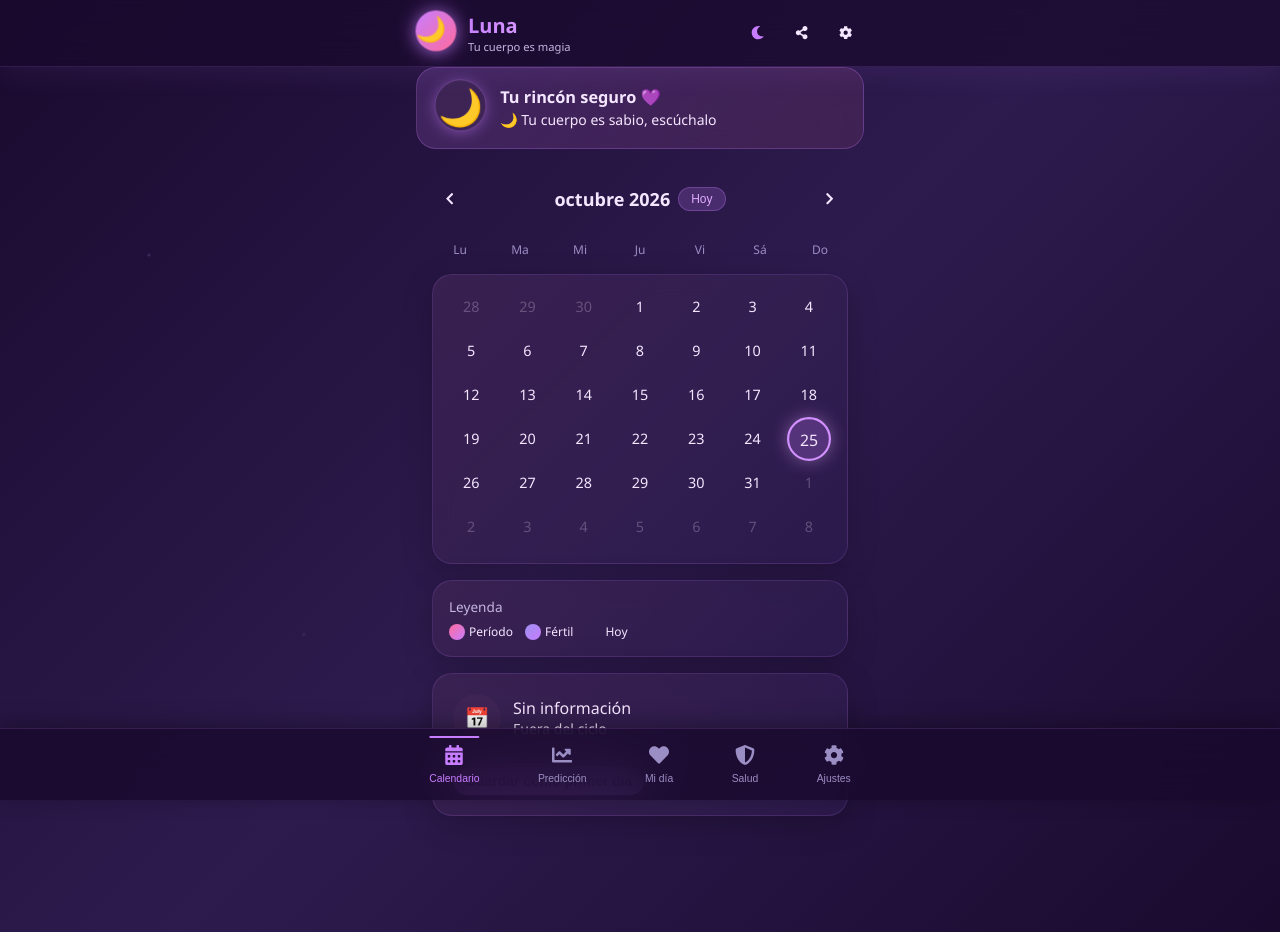
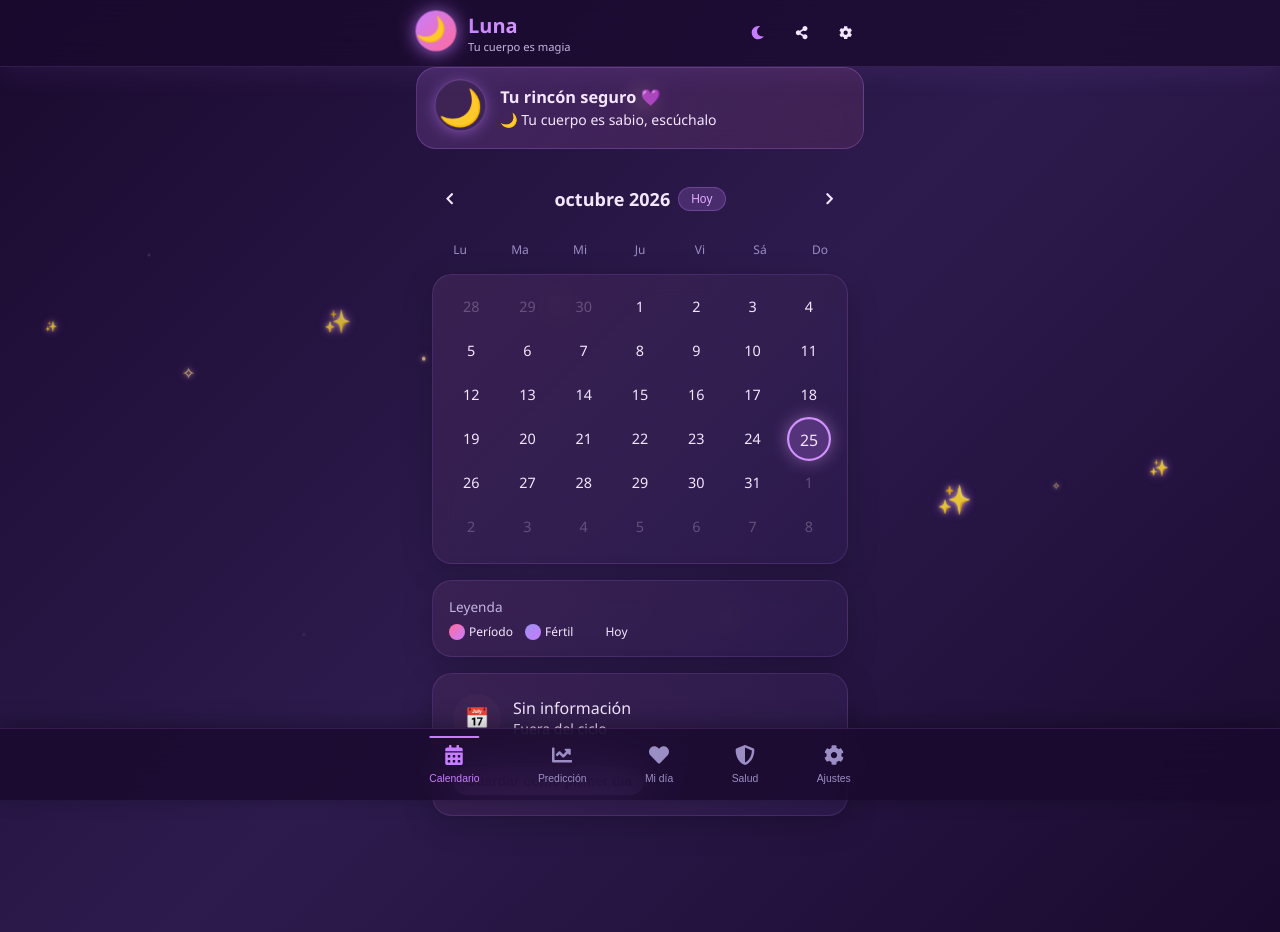
Before and after one commit to liosmelalvarez33-boop/luna-app, a React (Vite) app: page / in a window 1280 px wide. Built offline with nearby package versions, Linux system fonts and the light colour scheme.

Commit message:
ambiente propio para cada tema: chispas, corazones, burbujas, hojas otoño, nubes, estrellas fugaces

```diff
--- a/src/components/AmbientOverlay.jsx
+++ b/src/components/AmbientOverlay.jsx
@@ -1,30 +1,79 @@
 import { useMemo } from 'react'
 
 /**
- * Ambiente visual por tema ("pieles" de la colección Diseños Luna).
- * - serena: destellos/estrellas titilando + luna dorada brillando
- * - petalos: pétalos rosados cayendo despacio
- * - aurora: solo degradado animado (CSS en body), sin capa aquí
- * - botanica: hojas que flotan como en un herbario
+ * Ambiente visual por tema ("pieles" de Luna): cada piel tiene su propia
+ * animación característica — pétalos que caen, burbujas que suben,
+ * nubes que cruzan, estrellas fugaces, hojas de otoño, chispas...
  */
 const CONFIG = {
+  // Colección «Diseños Luna»
   serena: {
     items: ['✦', '✧', '✦', '˚', '✧', '✦', '˚', '✧', '✦', '˚', '✧', '✦'],
     cls: 'ambient-star',
     anim: 'twinkle',
-    flota: true
+    flota: true,
+    dur: [6, 1.4],
+    size: [8, 5]
   },
   petalos: {
     items: ['🌸', '🍃', '🌸', '🌸', '🌷', '🌸', '🍃', '🌸', '🌸', '🌷', '🌸', '🍃'],
     cls: 'ambient-petal',
     anim: 'caida',
-    flota: false
+    dur: [8, 2.3],
+    size: [14, 5]
   },
+  aurora: null, // su ambiente es el degradado animado del body (CSS)
   botanica: {
     items: ['🌿', '🍃', '🌿', '✿', '🌿', '🍃', '🌿', '✿', '🌿', '🍃', '🌿', '✿'],
     cls: 'ambient-hoja',
     anim: 'deriva',
-    flota: false
+    dur: [9, 2.6],
+    size: [14, 5]
+  },
+  // Pieles clásicas
+  luna: {
+    items: ['✨', '✧', '✨', '·', '✨', '✧', '·', '✨', '✧', '✨', '·', '✧'],
+    cls: 'ambient-chispa',
+    anim: 'asciende',
+    dur: [10, 2.6],
+    size: [10, 6]
+  },
+  rosa: {
+    items: ['💗', '💗', '🤍', '💗', '💗', '💗', '🤍', '💗', '💗', '💗', '🤍', '💗'],
+    cls: 'ambient-corazon',
+    anim: 'asciende-suave',
+    dur: [11, 3],
+    size: [13, 7]
+  },
+  oceano: {
+    items: ['🫧', '·', '🫧', '🫧', '·', '🫧', '🫧', '·', '🫧', '🫧', '·', '🫧'],
+    cls: 'ambient-burbuja',
+    anim: 'asciende',
+    dur: [9, 3.4],
+    size: [12, 10]
+  },
+  bosque: {
+    items: ['🍂', '🍃', '🍂', '🍂', '🍃', '🍂', '🍂', '🍂', '🍃', '🍂', '🍂', '🍃'],
+    cls: 'ambient-otono',
+    anim: 'cae-zigzag',
+    dur: [10, 2.8],
+    size: [14, 7]
+  },
+  atardecer: {
+    items: ['☁️', '☁️', '☁️', '☁️', '☁️', '☁️', '☁️', '☁️', '☁️', '☁️', '☁️', '☁️'],
+    cls: 'ambient-nube',
+    anim: 'deriva-x',
+    top: 'banda',
+    dur: [38, 14],
+    size: [30, 18]
+  },
+  medianoche: {
+    items: ['✦', '✦', '✦', '✦', '✦', '✦', '✦', '✦', '✦', '✦', '✦', '✦'],
+    cls: 'ambient-cometa',
+    anim: 'cometa',
+    flota: true,
+    dur: [10, 3.2],
+    size: [10, 5]
   }
 }
 
@@ -37,20 +86,26 @@ export default function AmbientOverlay({ theme }) {
 
   const items = useMemo(
     () =>
-      conf.items.map((emoji, i) => ({
-        emoji,
-        left: POS[i],
-        top: conf.flota ? 6 + (i % 5) * 17 : -8,
-        delay: -((i * 0.9) % 8).toFixed(1),
-        dur: (7 + (i % 5) * 2.3).toFixed(1),
-        size: conf.flota ? 8 + (i % 3) * 5 : 14 + (i % 4) * 5
-      })),
+      conf.items.map((emoji, i) => {
+        let top = -8
+        if (conf.flota) top = 6 + (i % 5) * 17
+        else if (conf.top === 'banda') top = 4 + (i % 4) * 9
+        return {
+          emoji,
+          left: POS[i],
+          top,
+          delay: -(Math.round(i * conf.dur[0] * 0.14) % conf.dur[0]),
+          dur: conf.dur[0] + (i % 5) * conf.dur[1],
+          size: conf.size[0] + (i % 4) * conf.size[1]
+        }
+      }),
     [theme]
   )
 
   return (
     <div className="ambient" aria-hidden="true">
       {theme === 'serena' && <span className="ambient-moon" />}
+      {theme === 'atardecer' && <span className="ambient-sol" />}
       {items.map((it, i) => (
         <span
           key={i}
--- a/src/index.css
+++ b/src/index.css
@@ -1840,3 +1840,123 @@ body[data-theme='botanica'] {
 :root[data-theme='botanica'] .btn-primary {
   border-radius: 0.6rem;
 }
+
+/* ==================================================================== */
+/* =========  AMBIENTES INDIVIDUALES PARA TODAS LAS PIELES  =========== */
+/* ==================================================================== */
+
+/* ✨ Luna Morada — chispas ascendentes morado-doradas */
+.ambient-chispa {
+  color: #ffd98a;
+  text-shadow: 0 0 12px rgba(199, 125, 255, 0.85), 0 0 4px rgba(255, 217, 138, 0.9);
+}
+.ambient-chispa--asciende { animation-name: ascender-key; animation-timing-function: ease-in; }
+
+@keyframes ascender-key {
+  0% { opacity: 0; transform: translateY(104vh) translateX(0); }
+  10% { opacity: 0.95; }
+  35% { transform: translateY(68vh) translateX(2.2vw); }
+  60% { transform: translateY(38vh) translateX(-1.8vw); }
+  85% { opacity: 0.6; }
+  100% { opacity: 0; transform: translateY(-12vh) translateX(1vw); }
+}
+
+/* 💗 Rosa Crema — corazones ascendiendo con vaivén suave */
+.ambient-corazon {
+  color: #ffb9d0;
+  filter: drop-shadow(0 0 6px rgba(240, 117, 159, 0.55));
+}
+.ambient-corazon--asciende-suave { animation-name: flotar-key; animation-timing-function: ease-in-out; }
+
+@keyframes flotar-key {
+  0% { opacity: 0; transform: translateY(104vh) translateX(0) rotate(-8deg); }
+  12% { opacity: 0.9; }
+  30% { transform: translateY(72vh) translateX(3vw) rotate(6deg); }
+  55% { transform: translateY(46vh) translateX(-2.6vw) rotate(-5deg); }
+  80% { transform: translateY(18vh) translateX(2.2vw) rotate(4deg); }
+  100% { opacity: 0; transform: translateY(-10vh) translateX(-1vw) rotate(-3deg); }
+}
+
+/* 🫧 Océano — burbujas ascendiendo serpenteando */
+.ambient-burbuja {
+  color: #9be6ef;
+  opacity: 0.85;
+  filter: drop-shadow(0 0 5px rgba(77, 208, 225, 0.6));
+}
+.ambient-burbuja--asciende { animation-name: burbuja-key; animation-timing-function: ease-in-out; }
+
+@keyframes burbuja-key {
+  0% { opacity: 0; transform: translateY(104vh) translateX(0) scale(0.85); }
+  8% { opacity: 0.9; }
+  22% { transform: translateY(80vh) translateX(1.6vw) scale(1); }
+  45% { transform: translateY(54vh) translateX(-2.2vw) scale(0.95); }
+  68% { transform: translateY(30vh) translateX(2vw) scale(1.05); }
+  88% { opacity: 0.5; }
+  100% { opacity: 0; transform: translateY(-6vh) translateX(-1.4vw) scale(0.9); }
+}
+
+/* 🍂 Bosque — hojas de otoño zigzagueando */
+.ambient-otono {
+  color: #e8a04a;
+  filter: drop-shadow(0 2px 4px rgba(80, 40, 10, 0.4));
+}
+.ambient-otono--cae-zigzag { animation-name: otono-key; animation-timing-function: ease-in-out; }
+
+@keyframes otono-key {
+  0% { opacity: 0; transform: translateY(-6vh) translateX(0) rotate(0deg); }
+  8% { opacity: 0.95; }
+  28% { transform: translateY(24vh) translateX(-3.2vw) rotate(-48deg); }
+  52% { transform: translateY(52vh) translateX(3vw) rotate(30deg); }
+  76% { transform: translateY(80vh) translateX(-2.4vw) rotate(-16deg); }
+  100% { opacity: 0.7; transform: translateY(106vh) translateX(1.4vw) rotate(10deg); }
+}
+
+/* ☁️ Atardecer — nubes cruzando el cielo a la deriva */
+.ambient-nube {
+  color: #ffd9a8;
+  opacity: 0.5;
+  filter: blur(0.5px) drop-shadow(0 4px 10px rgba(255, 126, 95, 0.35));
+  white-space: nowrap;
+}
+.ambient-nube--deriva-x { animation-name: nube-key; animation-timing-function: linear; }
+
+@keyframes nube-key {
+  0% { transform: translateX(-22vw); }
+  100% { transform: translateX(114vw); }
+}
+
+/* Sol de atardecer (fijo, respira dorado-naranja) */
+.ambient-sol {
+  display: none;
+  position: absolute;
+  top: 9%;
+  right: 16%;
+  width: 46px;
+  height: 46px;
+  border-radius: 50%;
+  background: radial-gradient(circle at 40% 38%, #ffe3b0, #ff9d5c 58%, #f2683c);
+  box-shadow: 0 0 36px 12px rgba(255, 157, 92, 0.4);
+}
+:root[data-theme='atardecer'] .ambient-sol { display: block; animation: sol-respira 6s ease-in-out infinite; }
+@keyframes sol-respira {
+  0%, 100% { box-shadow: 0 0 26px 8px rgba(255, 157, 92, 0.35); }
+  50% { box-shadow: 0 0 48px 16px rgba(255, 157, 92, 0.5); }
+}
+
+/* ✦ Medianoche — estrellas fugaces ocasionales */
+.ambient-cometa {
+  color: #fff;
+  text-shadow:
+    0 0 10px rgba(255, 255, 255, 0.95),
+    -16px 9px 14px rgba(159, 168, 255, 0.75),
+    -32px 18px 18px rgba(159, 168, 255, 0.35);
+  opacity: 0;
+}
+.ambient-cometa--cometa { animation-name: cometa-key; animation-timing-function: linear; }
+
+@keyframes cometa-key {
+  0% { opacity: 0; transform: translate(0, 0) rotate(140deg) scale(1); }
+  2% { opacity: 1; }
+  9% { opacity: 0; transform: translate(-44vw, 34vh) rotate(140deg) scale(0.8); }
+  100% { opacity: 0; transform: translate(-44vw, 34vh); }
+}
```
